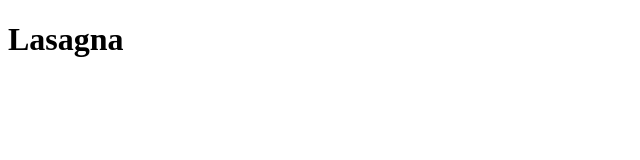
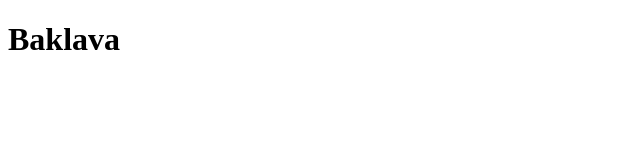
Before and after one commit to 5himmy/odin-recipes, a plain HTML site: page recipes/baklava.html in a window 1280 px wide. Shown: the full height of the page, 0-640 px from the left. Drawn offline with Linux system fonts and the light colour scheme.

Commit message:
baklava asure sutlac

```diff
--- a/recipes/lasagna.html
+++ b/recipes/baklava.html
@@ -7,6 +7,6 @@
     <title>Document</title>
 </head>
 <body>
-    <h1>Lasagna</h1>
+    <h1>Baklava</h1>
 </body>
 </html>
```
Also changed, not shown: recipes/asure.html (added), recipes/sutlac.html (added).
